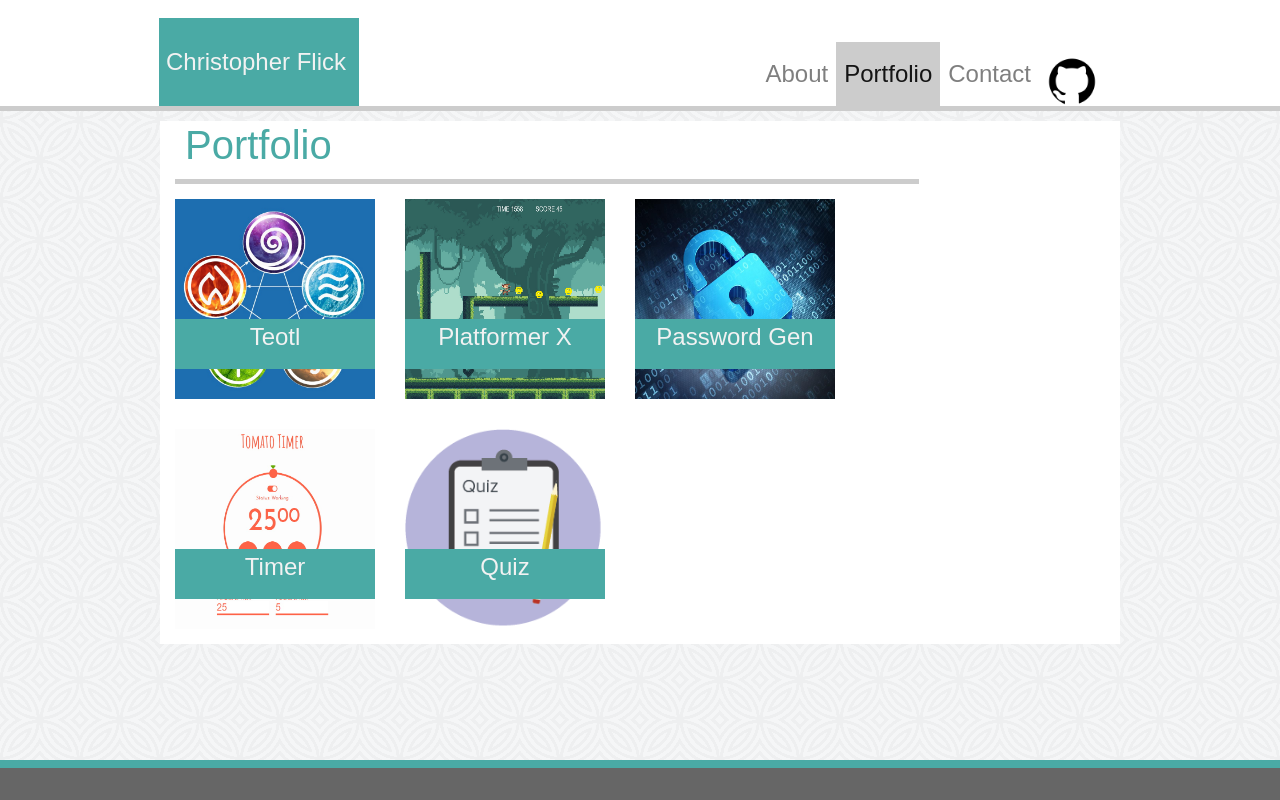
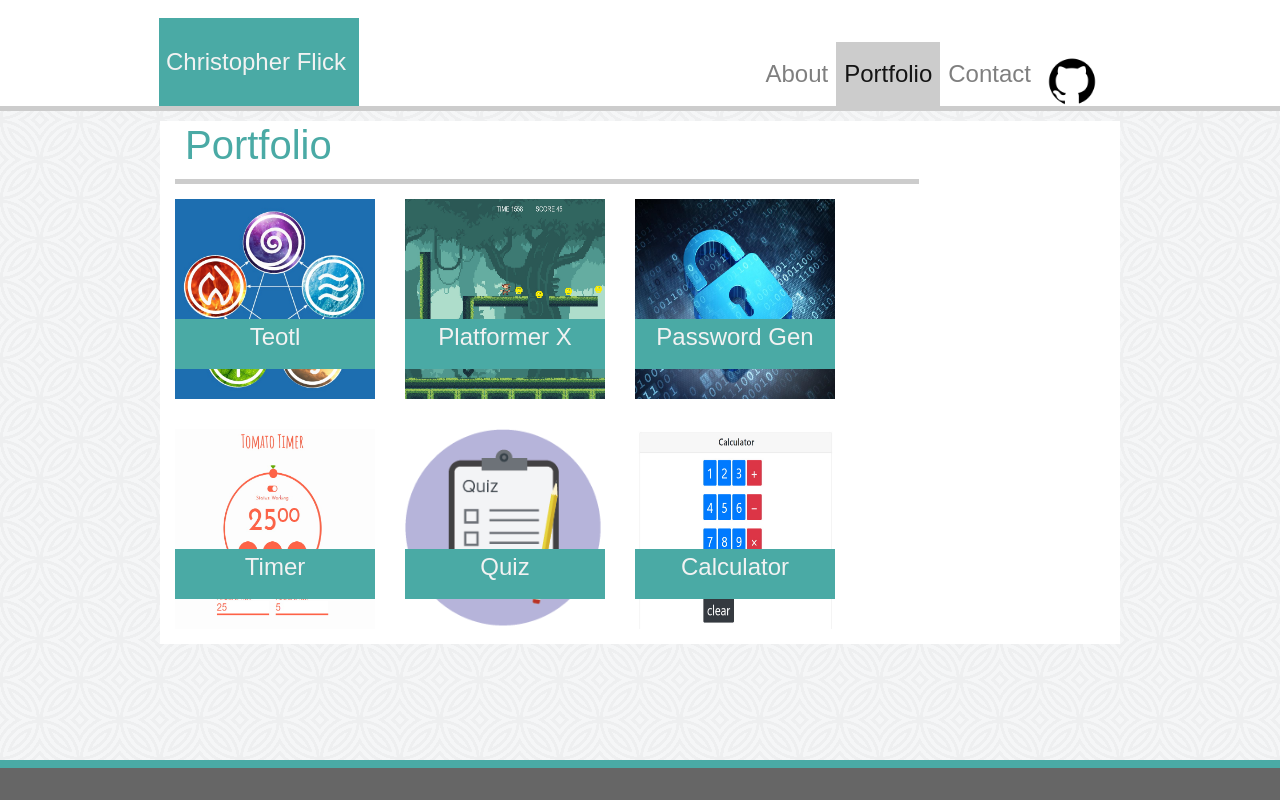
Before and after one commit to ChrisFlick/responsive-portfolio, a plain HTML site: page src/portfolio.html in a window 1280 px wide. Drawn offline with nearby package versions, Linux system fonts and the light colour scheme.

Commit message:
Added calculator lesson

```diff
--- a/src/portfolio.html
+++ b/src/portfolio.html
@@ -90,6 +90,12 @@
                     <div class="portName">Quiz</div>
             </a></div>
 
+            <div class="portPiece">
+                <a href="https://chrisflick.github.io/UCLA_Coding_Bootcamp/03%20Week/02%20Day/Activities/20-jQueryCalculator/jquery-calculator.html" target="_blank">
+                    <img src="../assets/images/calculator.jpg">
+                    <div class="portName">Calculator</div>
+            </a></div>
+
         </div>
 
     </div>
```
Also changed, not shown: assets/images/calculator.jpg (added).
